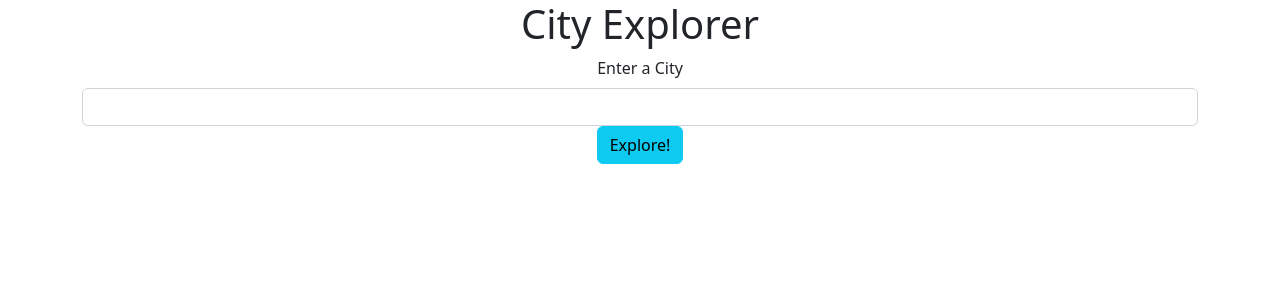
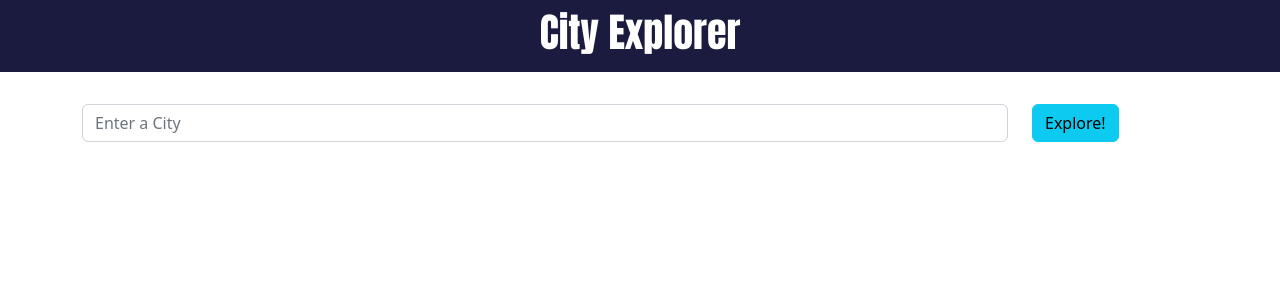
Before and after one commit to MonikaChris/city-explorer, a React (Create React App) app: page / in a window 1280 px wide. Shown: the top 300 px of the page. Built offline with nearby package versions, Linux system fonts and the light colour scheme.

Commit message:
Update App.js Bootstrap styles

```diff
--- a/src/App.css
+++ b/src/App.css
@@ -1,3 +1,14 @@
 .App {
   text-align: center;
+
 }
+
+#header {
+  background-color: rgb(27, 27, 64);
+  font-family:Impact, Haettenschweiler, 'Arial Narrow Bold', sans-serif;
+  color: white;
+  height: 4.5rem;
+  margin-bottom: 2rem;
+  padding: .5rem;
+  text-align: center;
+}
--- a/src/App.js
+++ b/src/App.js
@@ -5,6 +5,8 @@ import Form from 'react-bootstrap/Form';
 import Button from 'react-bootstrap/Button';
 import Header from './Header.js';
 import Display from './Display.js'
+import Row from 'react-bootstrap/Row';
+import Col from 'react-bootstrap/Col';
 import axios from 'axios';
 
 class App extends React.Component {
@@ -23,6 +25,7 @@ class App extends React.Component {
     const response= await axios.get(url);
     this.setState( {locationObj: response.data[0]});
     this.map(response.data[0].lat, response.data[0].lon);
+    console.log(response);
   }
 
   map = async (lat, lon) => {
@@ -33,16 +36,21 @@ class App extends React.Component {
   }
 
   render() {
+    console.log(this.state.searchedCity);
     return (
+      <>
+        <Header/>
           <Container className="App">
-        <Header />
             <Form>
-            <Form.Group className="mb-3">
-              <Form.Label>Enter a City</Form.Label>
+              <Row>
+                <Col xs={6} sm={7} md={8} lg={10}>
                       <Form.Control
                       type="text"
-              onChange={(event) => this.setState({ searchedCity: event.target.value})}
+                      placeholder="Enter a City"
+                      onChange={(event) => this.setState({ searchedCity: event.target.value })}
                       />
+                </Col>
+                <Col xs={1} s={1} md={1} lg={1}>
                   <Button
                     onClick={this.getLocation}
                     as="input"
@@ -50,7 +58,8 @@ class App extends React.Component {
                     variant="info"
                     value="Explore!"
                   />
-            </Form.Group>
+                </Col>
+              </Row>
             </Form>
               {this.state.locationObj.place_id &&
               <>
@@ -61,6 +70,7 @@ class App extends React.Component {
               </>
               }
           </Container>
+        </>
     )
   }
 }
--- a/src/Header.js
+++ b/src/Header.js
@@ -1,11 +1,12 @@
 import React from 'react';
+import './App.css';
 
 class Header extends React.Component {
   render() {
     return (
-      <>
+      <div id="header">
         <h1>City Explorer</h1>
-      </>
+      </div>
     )
   }
 }
```
Lines whose indentation alone changed are shown as unchanged.
